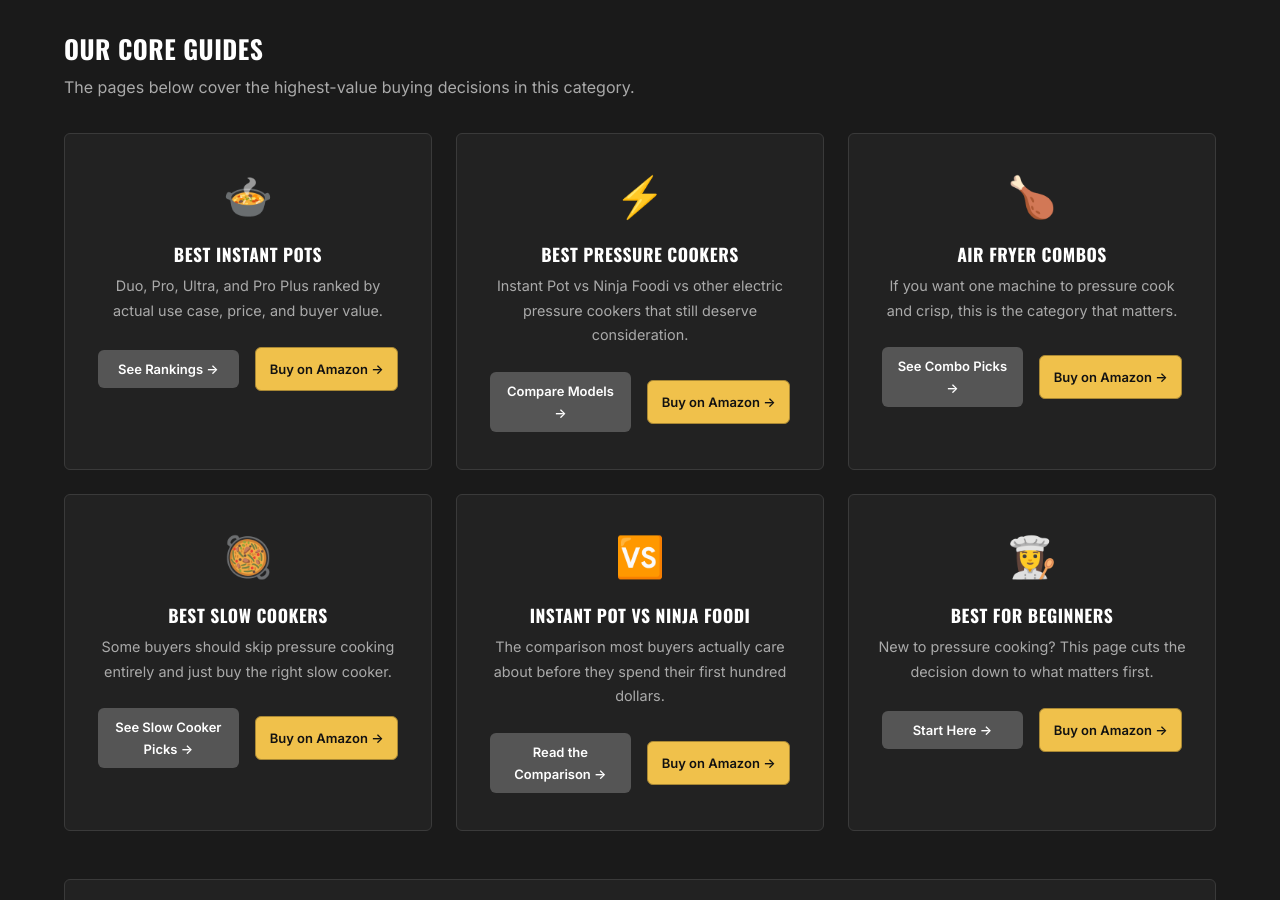
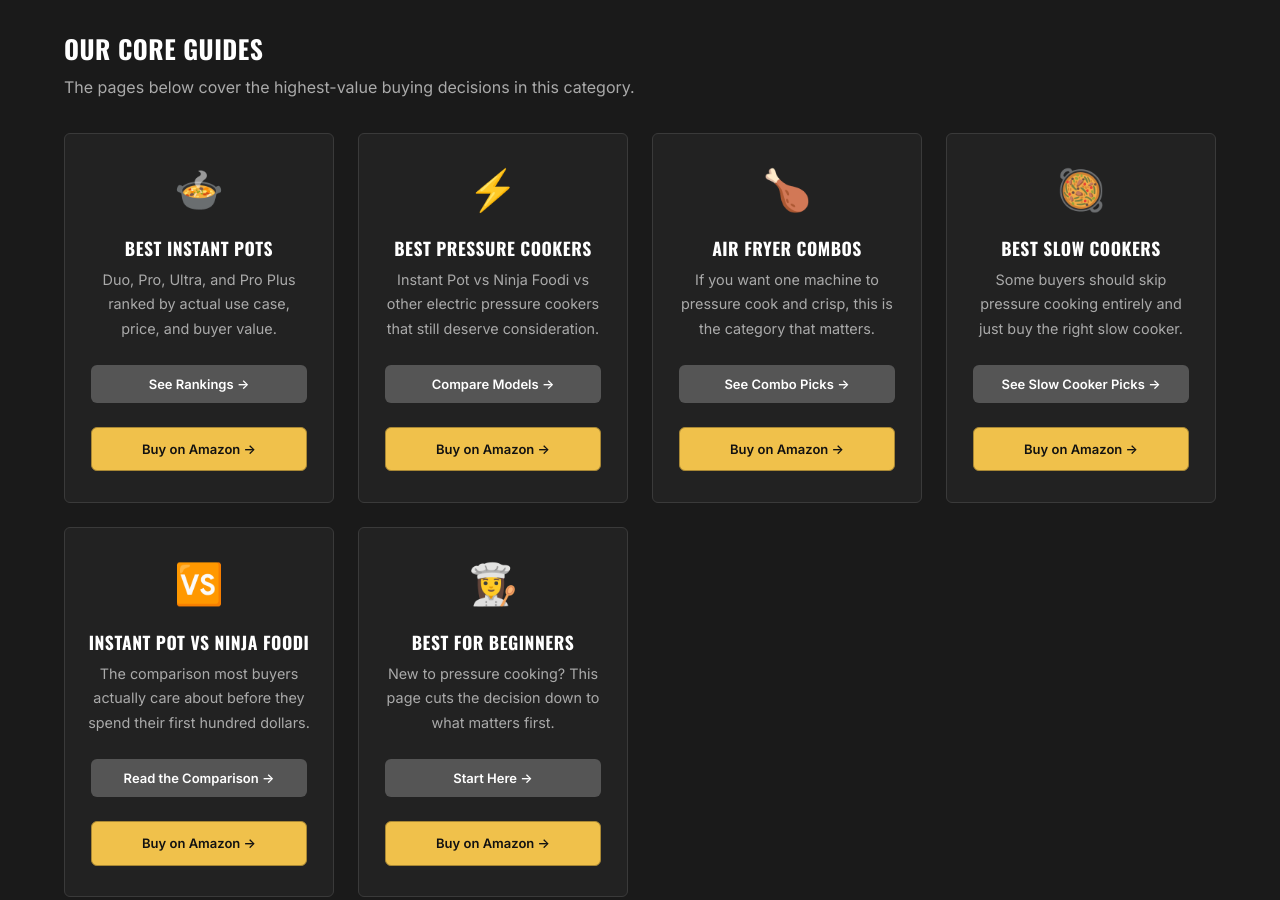
Before and after one commit to Brazenproducts/bestinstantpot.com, a plain HTML site: page index.html in a window 1280 px wide. Shown: the part 904-1804 px from the top of the page. Drawn offline with nearby package versions, Linux system fonts and the light colour scheme.

Commit message:
Fix grid layout: 4 cards fit on one row instead of 3+1 orphan

```diff
--- a/css/style.css
+++ b/css/style.css
@@ -63,8 +63,8 @@
 .product-card p{font-size:.95rem;color:var(--text-secondary);margin-bottom:1rem}
 .btn-amazon,.btn{display:inline-block;background:var(--accent);color:var(--white);padding:.55rem 1.2rem;border-radius:var(--radius);font-weight:600;font-size:.85rem;transition:all .2s}
 .btn-amazon:hover,.btn:hover{background:var(--accent-dark);color:var(--white)}
-.category-grid{display:grid;grid-template-columns:repeat(auto-fill,minmax(280px,1fr));gap:1.5rem;margin:2rem 0}
-.cat-card{padding:1.8rem;text-align:center;transition:all .2s}
+.category-grid{display:grid;grid-template-columns:repeat(auto-fill,minmax(220px,1fr));gap:1.5rem;margin:2rem 0}
+.cat-card{padding:1.4rem;text-align:center;transition:all .2s}
 .cat-card:hover{border-color:var(--accent);transform:translateY(-3px);box-shadow:0 8px 25px rgba(0,0,0,.3)}
 .cat-card .icon{font-size:2.5rem;margin-bottom:.8rem}
 .cat-card h3{font-size:1.1rem;color:var(--white);margin-bottom:.5rem}
```
